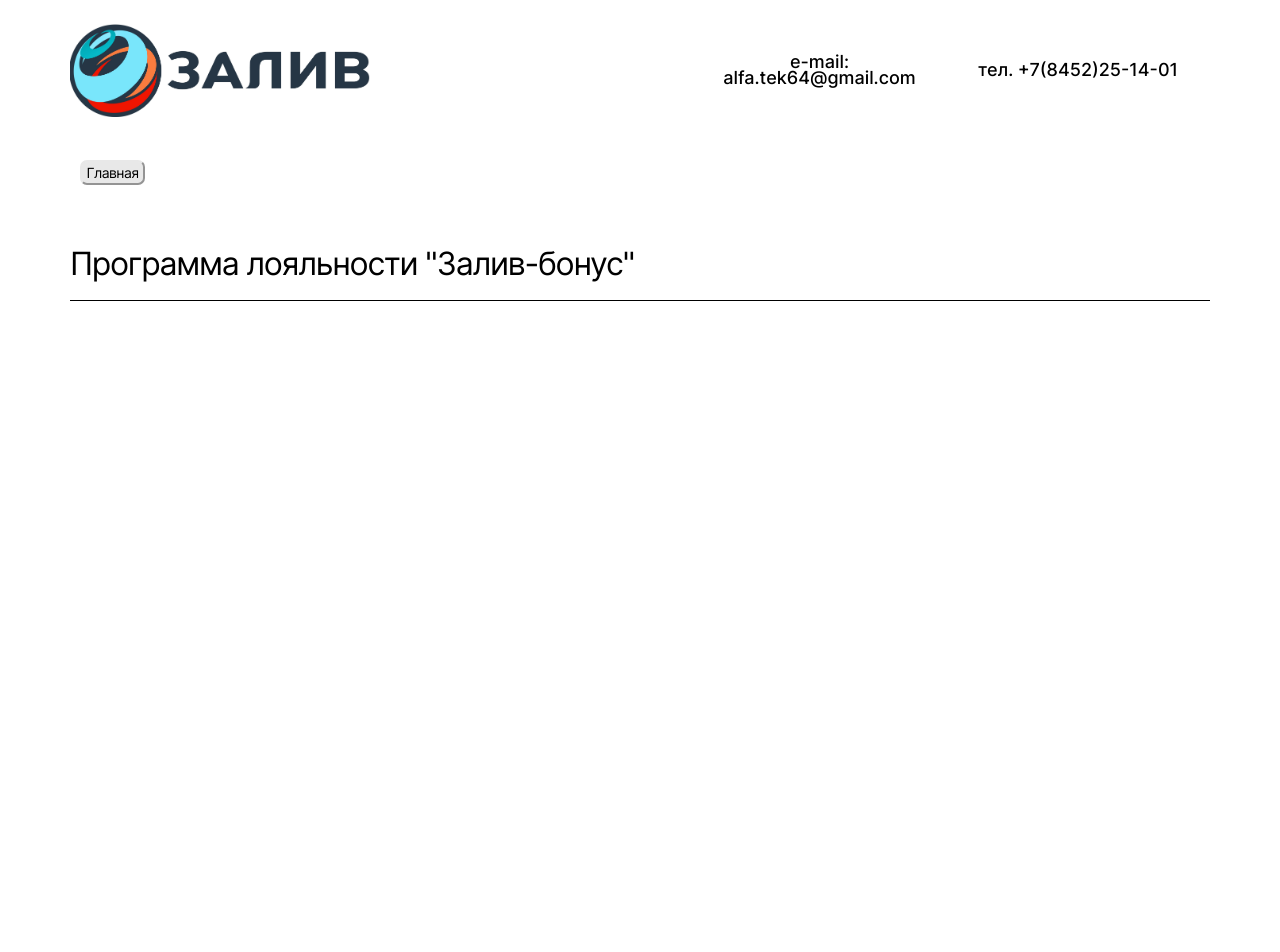
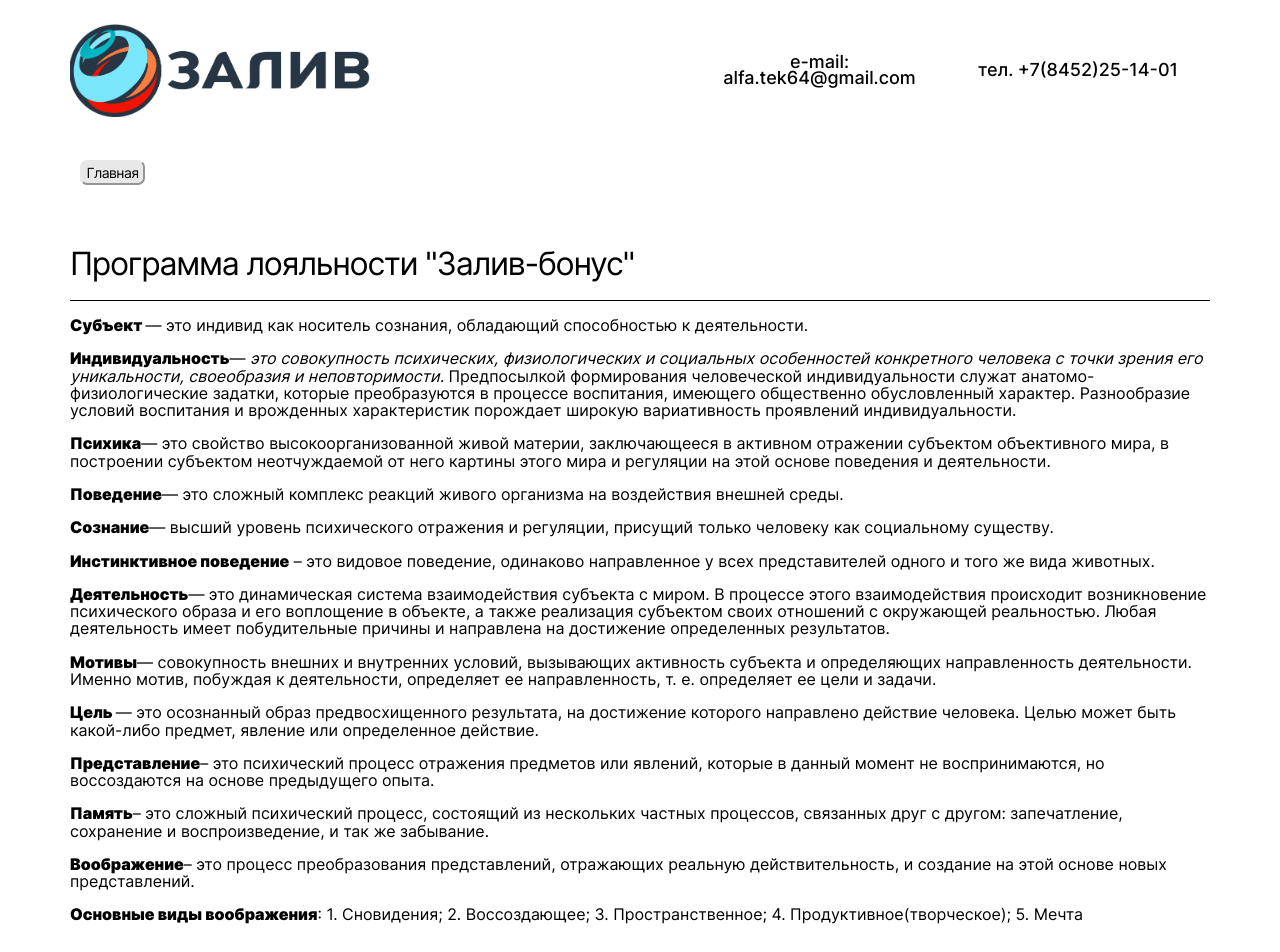
Before and after one commit to senkevich-ser/azs-zaliv, a React (Create React App) app: page /action in a window 1280 px wide. Shown: the top 952 px of the page. Before the commit the page ends 800 px from the top, so only its background shows below. Built offline with nearby package versions, Linux system fonts and the light colour scheme.

Commit message:
added docx file

```diff
--- a/src/components/ActionInfo/ActionInfo.js
+++ b/src/components/ActionInfo/ActionInfo.js
@@ -14,6 +14,87 @@ function ActionInfo() {
         <h3 className='actionInfo__title'>Программа лояльности "Залив-бонус"</h3>
         {/* <iframe title="" src={action} className="actionInfo__button"></iframe> */}
         <Link to="/"><button className="actionInfo__button">Главная</button></Link>
+        <body lang="ru-RU" link="#000080" vlink="#800000" dir="ltr"><p style={{lineHeight: '108%', marginBottom: '0.11in'}}>
+<b>Субъект </b>— это индивид как носитель
+сознания, обладающий способностью к
+деятельности.</p>
+<p style={{lineHeight: '108%', marginBottom: '0.11in'}}><b>Индивидуальность</b>
+— <i>это совокупность психических,
+физиологических и социальных особенностей
+конкретного человека с точки зрения
+его уникальности, своеобразия и
+неповторимости.</i> Предпосылкой
+формирования человеческой индивидуальности
+служат анатомо-физиологические задатки,
+которые преобразуются в процессе
+воспитания, имеющего общественно
+обусловленный характер. Разнообразие
+условий воспитания и врожденных
+характеристик порождает широкую
+вариативность проявлений индивидуальности.</p>
+<p style={{lineHeight: '108%', marginBottom: '0.11in'}}><b>Психика</b>
+— это свойство высокоорганизованной
+живой материи, заключающееся в активном
+отражении субъектом объективного мира,
+в построении субъектом неотчуждаемой
+от него картины этого мира и регуляции
+на этой основе поведения и деятельности.</p>
+<p style={{lineHeight: '108%', marginBottom: '0.11in'}}><b>Поведение</b>
+— это сложный комплекс реакций живого
+организма на воздействия внешней среды.</p>
+<p style={{lineHeight: '108%', marginBottom: '0.11in'}}><b>Сознание
+</b>— высший уровень психического
+отражения и регуляции, присущий только
+человеку как социальному существу.</p>
+<p style={{lineHeight: '108%', marginBottom: '0.11in'}}><b>Инстинктивное
+поведение</b> – это видовое поведение,
+одинаково направленное у всех
+представителей одного и того же вида
+животных.</p>
+<p style={{lineHeight: '108%', marginBottom: '0.11in'}}><b>Деятельность
+</b>— это динамическая система взаимодействия
+субъекта с миром. В процессе этого
+взаимодействия происходит возникновение
+психического образа и его воплощение
+в объекте, а также реализация субъектом
+своих отношений с окружающей реальностью.
+Любая деятельность имеет побудительные
+причины и направлена на достижение
+определенных результатов.</p>
+<p style={{lineHeight: '108%', marginBottom: '0.11in'}}><b>Мотивы</b>
+— совокупность внешних и внутренних
+условий, вызывающих активность субъекта
+и определяющих направленность
+деятельности. Именно мотив, побуждая к
+деятельности, определяет ее направленность,
+т. е. определяет ее цели и задачи.</p>
+<p style={{lineHeight: '108%', marginBottom: '0.11in'}}><b>Цель </b>—
+это осознанный образ предвосхищенного
+результата, на достижение которого
+направлено действие человека. Целью
+может быть какой-либо предмет, явление
+или определенное действие.</p>
+<p style={{lineHeight: '108%', marginBottom: '0.11in'}}><b>Представление</b>
+– это психический процесс отражения
+предметов или явлений, которые в данный
+момент не воспринимаются, но воссоздаются
+на основе предыдущего опыта.</p>
+<p style={{lineHeight: '108%', marginBottom: '0.11in'}}><b>Память</b>
+– это сложный психический процесс,
+состоящий из нескольких частных
+процессов, связанных друг с другом:
+запечатление, сохранение и воспроизведение,
+и так же забывание.</p>
+<p style={{lineHeight: '108%', marginBottom: '0.11in'}}><b>Воображение
+</b>– это процесс преобразования
+представлений, отражающих реальную
+действительность, и создание на этой
+основе новых представлений.</p>
+<p style={{lineHeight: '108%', marginBottom: '0.11in'}}><b>Основные
+виды воображения</b>: 1. Сновидения; 2.
+Воссоздающее; 3. Пространственное; 4.
+Продуктивное(творческое); 5. Мечта</p>
+</body>
       </section >
     </>
   );
```
